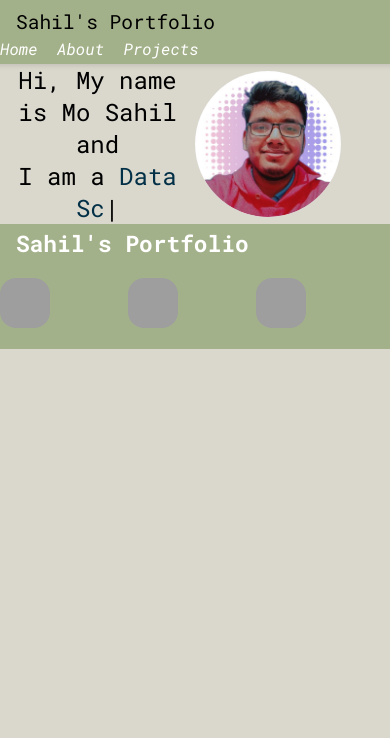
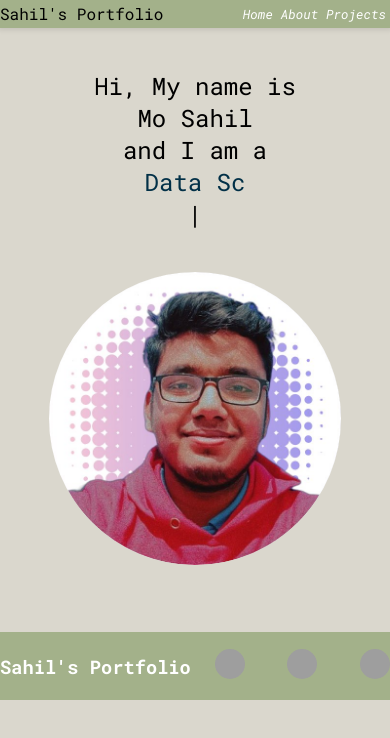
Before and after one commit to Mo-Sahill/Mo-Sahill.github.io, a plain HTML site: page index.html in a window 390 px wide. Drawn offline with nearby package versions, Linux system fonts and the light colour scheme; grey boxes are pictures that could not be loaded; a web font is replaced by a local one.

Commit message:
optimized index.html for phone

```diff
--- a/index.html
+++ b/index.html
@@ -25,9 +25,9 @@
         </nav>
     </header>
 
-    <main>
+    <main class="index">
         <section class="leftSection">
-            Hi, My name is <span class="purple">Mo Sahil</span> and <br>I am a <span id="element"></span>
+            Hi, My name is <span class="purple name">Mo Sahil</span> and I am a <span id="element"></span>
         </section>
         <section class="rightSection">
             <img src="profile.jpg" alt="My Profile Photo">
--- a/style.css
+++ b/style.css
@@ -117,9 +117,55 @@ footer {
 
 /* Adjust for smaller screens */
 @media (max-width: 768px) {
-    .social {
-        width: 40px; /* Smaller icons for mobile */
-        height: 40px;
+    header{
+        padding: 2px 2px;
+    }
+
+    .logo{
+        font-size: 1rem;
+        margin: 0;
+    }
+
+    .index{
+        flex-direction: column;
+        align-items: center;
+        justify-content: center;
+    }
+
+    nav ul li{
+        margin: 1vmin;
+        font-size: 0.8rem;
+    }
+
+    .leftSection{
+        height: 80vh;
+        align-content: center;
+        padding: 5vh 3vh;
+    }
+
+    .rightSection{
+        display: flex;
+        align-items: center;
+        justify-content: center;
+        padding-bottom: 8vh;
+    }
+
+    .name{
+        display: block;
+    }
+
+    #element{
+        display: block;
+    }
+
+    .socials{
+        width: 45%;
+        margin: 0;
+    }
+
+    .icon{
+        width: 30px;
+        height: 30px;
     }
 }
 
```
